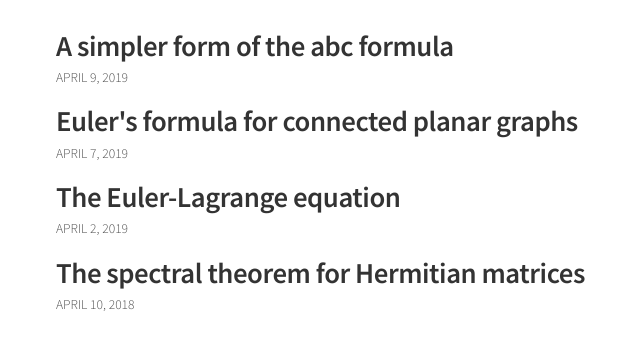
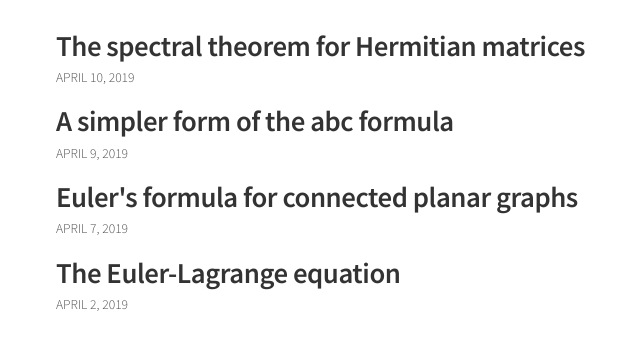
Before and after one commit to rubenvannieuwpoort/rubenvannieuwpoort.github.io, a plain HTML site: page index.html in a window 1280 px wide. Shown: the part 135-484 px from the top of the page, without its empty margins (188-828 px from the left). Drawn offline with Linux system fonts and the light colour scheme.

Commit message:
Fix date for article about Hermitian matrices

```diff
--- a/index.html
+++ b/index.html
@@ -17,6 +17,14 @@
 </nav>
 </header>
 <div class="content list">
+<div class="list-item">
+<h2 class="list-post-title">
+<a href="posts/2019-04-10-the-spectral-theorem-for-hermitician-matrices.html">The spectral theorem for Hermitian matrices</a>
+</h2>
+<div class="list-post-date">
+<time>April 10, 2019</time>
+</div>
+</div>
 <div class="list-item">
 <h2 class="list-post-title">
 <a href="posts/2019-04-09-a-simpler-form-of-the-abc-formula.html">A simpler form of the abc formula</a>
@@ -41,14 +49,6 @@
 <time>April 2, 2019</time>
 </div>
 </div>
-<div class="list-item">
-<h2 class="list-post-title">
-<a href="posts/2018-04-10-the-spectral-theorem-for-hermitician-matrices.html">The spectral theorem for Hermitian matrices</a>
-</h2>
-<div class="list-post-date">
-<time>April 10, 2018</time>
-</div>
-</div>
 </div>
 </div>
 </body>
```
Also changed, not shown: posts/2019-04-10-the-spectral-theorem-for-hermitician-matrices.html (renamed from posts/2018-04-10-the-spectral-theorem-for-hermitician-matrices.html).
